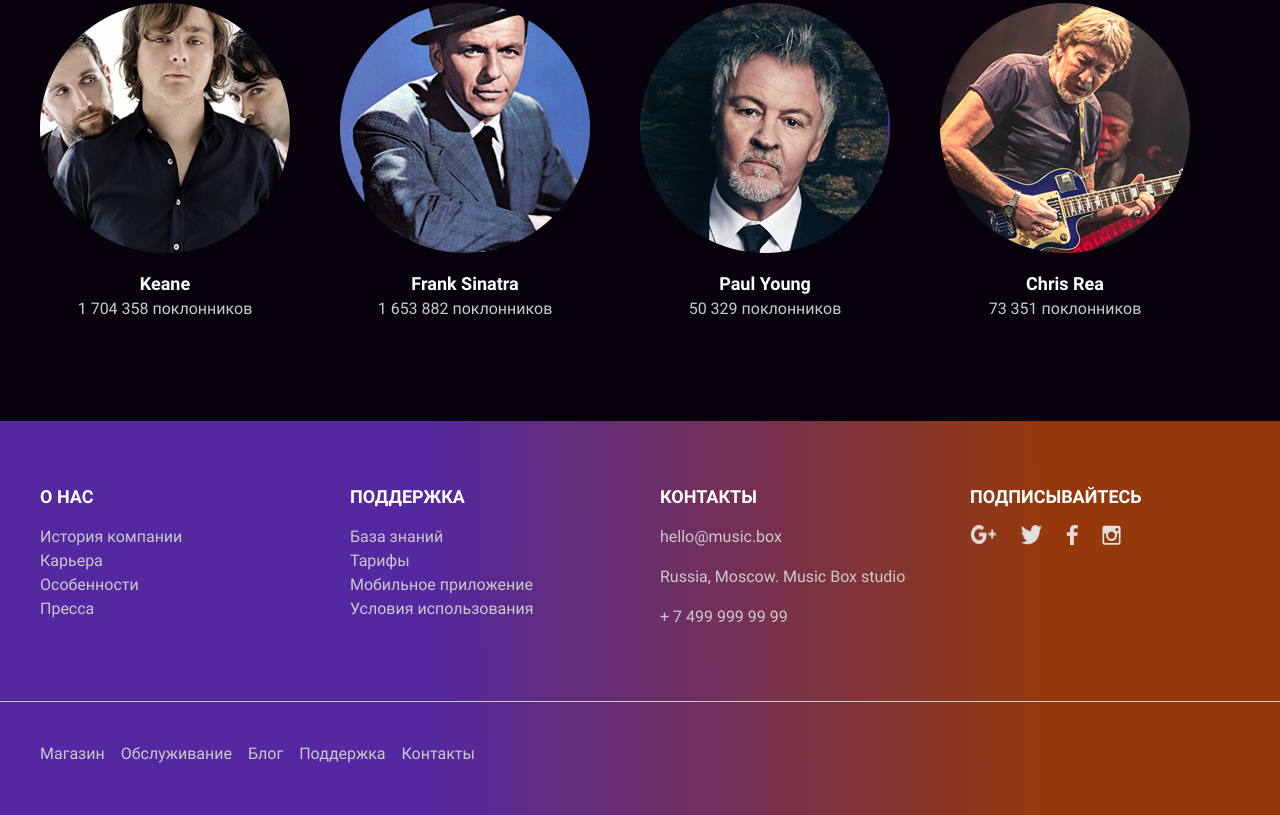
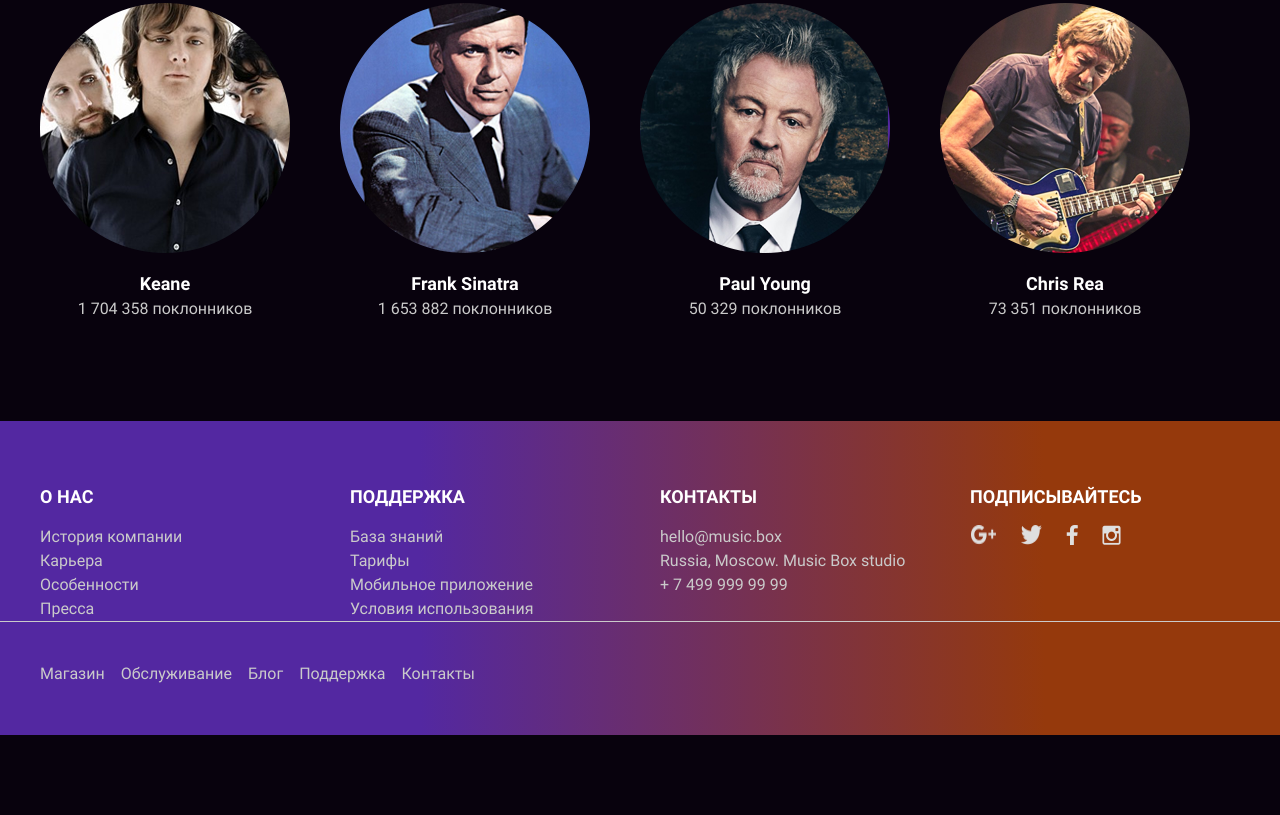
Before and after one commit to RoninSK8/layout-designer-project-lvl2, a website: page src/artist.html in a window 1280 px wide. Shown: the part 2546-3361 px from the top of the page. After the commit the page ends 3281 px from the top, so only its background shows below. Drawn offline with Linux system fonts and the light colour scheme.

Commit message:
fix footer style errors

```diff
--- a/src/artist.html
+++ b/src/artist.html
@@ -232,9 +232,9 @@
                 <div class="footer-col flex-column">
                     <h2 class="mb-15">Контакты</h2>
                     <div class="flex-column text-size-1 m-0">
-                        <a href="#" class="footer-link">hello@music.box</a>
-                        <p class="footer-link">Russia, Moscow. Music Box studio</p>
-                        <a href="#" class="footer-link">+ 7 499 999 99 99</a>
+                        <a href="#" class="footer-link width-fit">hello@music.box</a>
+                        <p class="footer-link m-0">Russia, Moscow. Music Box studio</p>
+                        <a href="#" class="footer-link width-fit">+ 7 499 999 99 99</a>
                     </div>
                 </div>
                 <div class="footer-col flex-column">
--- a/src/scss/general.scss
+++ b/src/scss/general.scss
@@ -191,8 +191,8 @@
   padding-top: 62px;
 }
 
-.pb-72 {
-  padding-bottom: 72px;
+.pb-73 {
+  padding-bottom: 73px;
 }
 
 .pt-100 {
@@ -255,6 +255,10 @@
 
 .gap-25-50 {
   gap: 25px 50px;
+}
+
+.width-fit {
+  width: fit-content;
 }
 
 
```
Also changed, not shown: src/index.html (+2 -2 lines), src/css/style.css, 1 other file.
